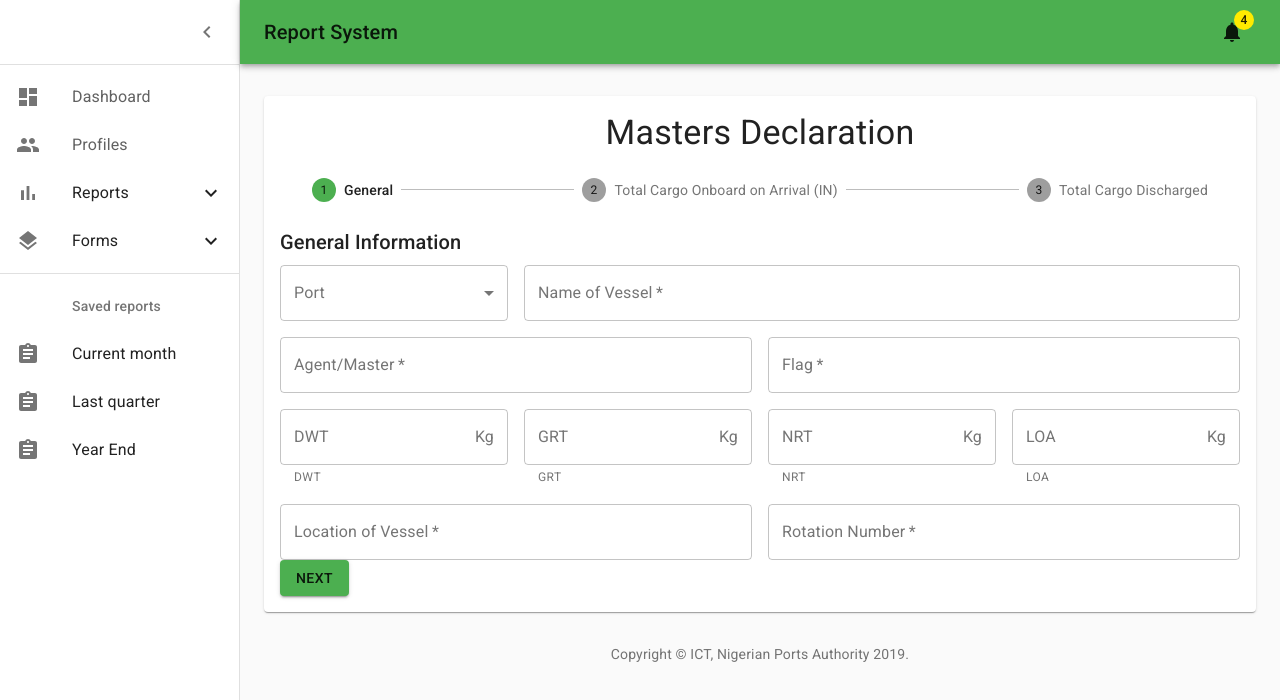
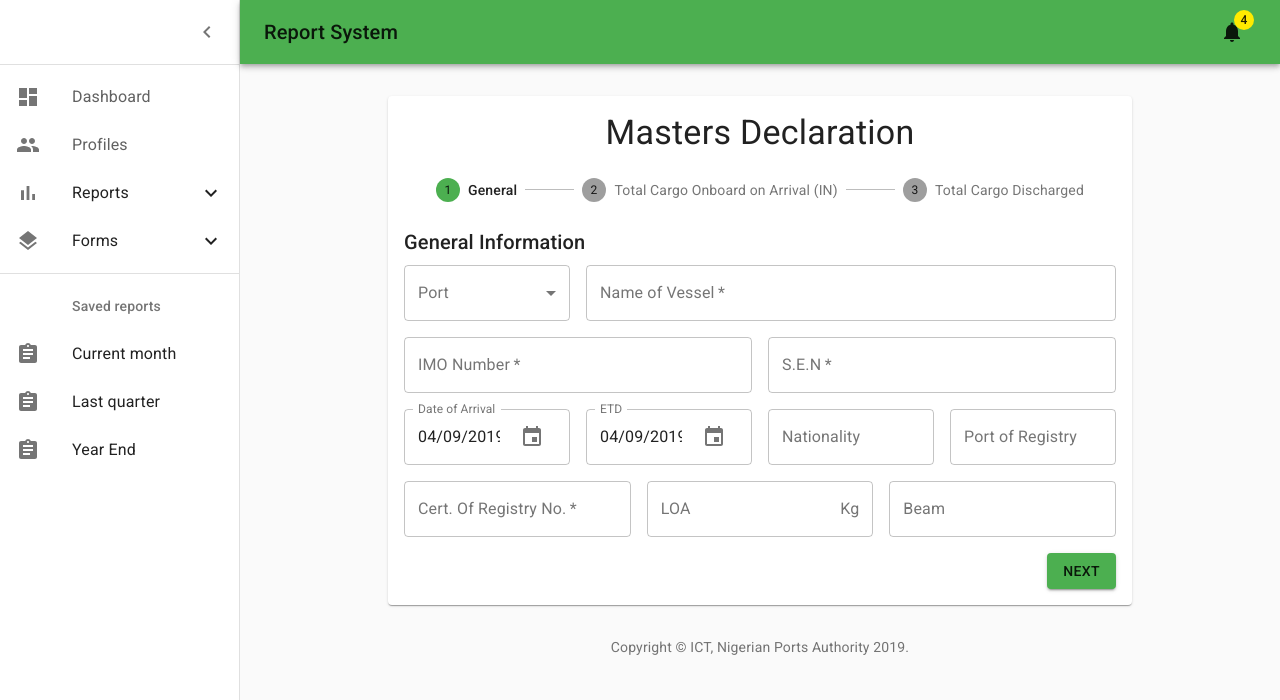
Before and after one commit to dayoaj/report-ui, a React (Create React App) app: page /MastersDeclaration in a window 1280 px wide. Shown: the top 700 px of the page. Built offline with nearby package versions, Linux system fonts and the light colour scheme.

Commit message:
Modify Masters Declaration form

```diff
--- a/src/GeneralInfo.js
+++ b/src/GeneralInfo.js
@@ -1,5 +1,7 @@
+import "date-fns";
 import React from "react";
 import Grid from "@material-ui/core/Grid";
+// import { makeStyles } from "@material-ui/core/styles";
 import Typography from "@material-ui/core/Typography";
 import TextField from "@material-ui/core/TextField";
 import FormControl from "@material-ui/core/FormControl";
@@ -7,21 +9,51 @@ import OutlinedInput from "@material-ui/core/OutlinedInput";
 import InputLabel from "@material-ui/core/InputLabel";
 import Select from "@material-ui/core/Select";
 import InputAdornment from "@material-ui/core/InputAdornment";
+import DateFnsUtils from "@date-io/date-fns";
+import {
+  MuiPickersUtilsProvider,
+  KeyboardDatePicker
+} from "@material-ui/pickers";
 
-
+// const useStyles = makeStyles(theme => ({
+//   paper: {
+//     padding: theme.spacing(2),
+//     display: "flex",
+//     overflow: "auto",
+//     flexDirection: "column",
+//     alignItems: "center",
+//     maxWidth: "80%",
+//     alignSelf: "center"
+//   },
+//   flex: {
+//     display: "flex",
+//     alignItems: "center",
+//     justifyContent: "center"
+//   },
+//   form: {
+//     width: "100%", // Fix IE 11 issue.
+//     marginTop: theme.spacing(3)
+//   },
+//   submit: {
+//     margin: theme.spacing(3, 0, 2)
+//   }
+// }));
 
 export default function GeneralInfo() {
-
+  // const classes = useStyles();
+  const currentDate = new Date();
   const [values, setValues] = React.useState({
+    port: "",
     vesselName: "",
     imoNO: "",
-    sen:"",
-    arrivalDate:"",
+    sen: "",
+    arrivalDate: currentDate,
+    etd: currentDate,
     nationality: "",
     registryPort: "",
     certRegNo: "",
     loa: "",
-    beam:"",
+    beam: ""
   });
   const inputLabel = React.useRef(null);
   const [labelWidth, setLabelWidth] = React.useState(0);
@@ -31,9 +63,14 @@ export default function GeneralInfo() {
   }, []);
 
   const handleChange = name => event => {
+    console.log(event.target.value);
     setValues({ ...values, [name]: event.target.value });
   };
 
+  const handleDateChange = name => date => {
+    console.log(date);
+    setValues({ ...values, [name]: date });
+  };
 
   return (
     <React.Fragment>
@@ -89,80 +126,100 @@ export default function GeneralInfo() {
         <Grid item xs={12} sm={6}>
           <TextField
             variant="outlined"
-                  value={values.agent}
-                  onChange={handleChange("agent")}
+            value={values.imoNO}
+            onChange={handleChange("imoNO")}
             required
             fullWidth
-                  id="agent"
-                  label="Agent/Master"
-                  name="agent"
+            id="imoNO"
+            label="IMO Number"
+            name="imoNo"
           />
         </Grid>
         <Grid item xs={12} sm={6}>
           <TextField
             variant="outlined"
-                  value={values.flag}
-                  onChange={handleChange("flag")}
+            value={values.sen}
+            onChange={handleChange("sen")}
             required
             fullWidth
-                  id="flag"
-                  label="Flag"
-                  name="flag"
-                  autoComplete
+            id="sen"
+            label="S.E.N"
+            name="sen"
+          />
+        </Grid>
+        <Grid item xs={6} sm={3}>
+          <MuiPickersUtilsProvider utils={DateFnsUtils}>
+            {/* <Grid container justify="space-around"> */}
+            <KeyboardDatePicker
+              disableToolbar
+              id="arrivalDate"
+              label="Date of Arrival"
+              variant="inline"
+              inputVariant="outlined"
+              format="dd/MM/yyyy"
+              value={values.arrivalDate}
+              onChange={handleDateChange("arrivalDate")}
+              KeyboardButtonProps={{
+                "aria-label": "sets arrival date"
+              }}
+            />
+            {/* </Grid> */}
+          </MuiPickersUtilsProvider>
+        </Grid>
+        <Grid item xs={6} sm={3}>
+          <MuiPickersUtilsProvider utils={DateFnsUtils}>
+            {/* <Grid container justify="space-around"> */}
+            <KeyboardDatePicker
+              disableToolbar
+              id="etd"
+              label="ETD"
+              variant="inline"
+              inputVariant="outlined"
+              format="dd/MM/yyyy"
+              value={values.etd}
+              onChange={handleDateChange("etd")}
+              KeyboardButtonProps={{
+                "aria-label": "sets ETD"
+              }}
+            />
+            {/* </Grid> */}
+          </MuiPickersUtilsProvider>
+        </Grid>
+        <Grid item xs={6} sm={3}>
+          <TextField
+            fullWidth
+            id="naionality"
+            // className={clsx(classes.margin, classes.textField)}
+            variant="outlined"
+            label="Nationality"
+            value={values.nationality}
+            onChange={handleChange("nationality")}
           />
         </Grid>
         <Grid item xs={6} sm={3}>
           <TextField
             fullWidth
-                  id="dwt"
+            id="registryPort"
             // className={clsx(classes.margin, classes.textField)}
             variant="outlined"
-                  label="DWT"
-                  value={values.dwt}
-                  onChange={handleChange("dwt")}
-                  helperText="DWT"
-                  InputProps={{
-                    endAdornment: (
-                      <InputAdornment position="end">Kg</InputAdornment>
-                    )
-                  }}
+            label="Port of Registry "
+            value={values.registryPort}
+            onChange={handleChange("registryPort")}
           />
         </Grid>
-              <Grid item xs={6} sm={3}>
+        <Grid item xs={12} sm={4}>
           <TextField
+            value={values.certRegNo}
+            onChange={handleChange("certRegNo")}
+            name="certRegNo"
+            variant="outlined"
+            required
             fullWidth
-                  id="grt"
-                  // className={clsx(classes.margin, classes.textField)}
-                  variant="outlined"
-                  label="GRT"
-                  value={values.grt}
-                  onChange={handleChange("grt")}
-                  helperText="GRT"
-                  InputProps={{
-                    endAdornment: (
-                      <InputAdornment position="end">Kg</InputAdornment>
-                    )
-                  }}
+            id="certRegNo"
+            label="Cert. Of Registry No."
           />
         </Grid>
-              <Grid item xs={6} sm={3}>
-                <TextField
-                  fullWidth
-                  id="nrt"
-                  // className={clsx(classes.margin, classes.textField)}
-                  variant="outlined"
-                  label="NRT"
-                  value={values.nrt}
-                  onChange={handleChange("nrt")}
-                  helperText="NRT"
-                  InputProps={{
-                    endAdornment: (
-                      <InputAdornment position="end">Kg</InputAdornment>
-                    )
-                  }}
-                />
-              </Grid>
-              <Grid item xs={6} sm={3}>
+        <Grid item xs={6} sm={4}>
           <TextField
             fullWidth
             id="loa"
@@ -171,38 +228,20 @@ export default function GeneralInfo() {
             label="LOA"
             value={values.loa}
             onChange={handleChange("loa")}
-                  helperText="LOA"
             InputProps={{
-                    endAdornment: (
-                      <InputAdornment position="end">Kg</InputAdornment>
-                    )
+              endAdornment: <InputAdornment position="end">Kg</InputAdornment>
             }}
           />
         </Grid>
-              <Grid item xs={12} sm={6}>
-                <TextField
-                  autoComplete
-                  value={values.vesselLocation}
-                  onChange={handleChange("vesselLocation")}
-                  name="vesselLocation"
-                  variant="outlined"
-                  required
-                  fullWidth
-                  id="vesselLocation"
-                  label="Location of Vessel"
-                />
-              </Grid>
-              <Grid item xs={12} sm={6}>
+        <Grid item xs={12} sm={4}>
           <TextField
             variant="outlined"
-                  value={values.rtnNo}
-                  onChange={handleChange("rtnNo")}
-                  required
+            value={values.beam}
+            onChange={handleChange("beam")}
             fullWidth
-                  id="rtnNo"
-                  label="Rotation Number"
-                  name="rtnNo"
-                  autoComplete
+            id="beam"
+            label="Beam"
+            name="beam"
           />
         </Grid>
       </Grid>
--- a/src/MastersDeclaration.js
+++ b/src/MastersDeclaration.js
@@ -17,6 +17,20 @@ const useStyles = makeStyles(theme => ({
     display: "flex",
     overflow: "auto",
     flexDirection: "column"
+  },
+  main: {
+    maxWidth: "75%",
+    alignSelf: "center"
+  },
+  flex: {
+    display: "flex",
+    alignItems: "center",
+    justifyContent: "center"
+  },
+  buttons: {
+    display: "flex",
+    justifyContent: "flex-end",
+    marginTop: theme.spacing(2)
   }
 }));
 
@@ -52,8 +66,8 @@ export default function MastersDeclaration() {
 
   return (
     <Grid container spacing={3}>
-      <Grid item xs={12}>
-        <main className={classes.layout}>
+      <Grid item xs={12} className={classes.flex}>
+        <main className={classes.main}>
           <Paper className={classes.paper}>
             <Typography component="h1" variant="h4" align="center">
               Masters Declaration
@@ -66,7 +80,7 @@ export default function MastersDeclaration() {
               ))}
             </Stepper>
             <React.Fragment>
-              {activeStep === steps.length ? (
+              {activeStep === steps.length0 ? (
                 <React.Fragment>
                   <Typography variant="h5" gutterBottom>
                     Form Saved Successfully
@@ -87,7 +101,7 @@ export default function MastersDeclaration() {
                       onClick={handleNext}
                       className={classes.button}
                     >
-                      {activeStep === steps.length - 1 ? "Submit Form" : "Next"}
+                      {activeStep === steps.length - 1 ? "Update Form" : "Next"}
                     </Button>
                   </div>
                 </React.Fragment>
--- a/src/ReportQuery.js
+++ b/src/ReportQuery.js
@@ -177,7 +177,6 @@ export default function Dashboard() {
               </Typography>
             </object>
           )}
-          ;
         </Paper>
       </Grid>
     </Grid>
```
Lines whose indentation alone changed are shown as unchanged.
